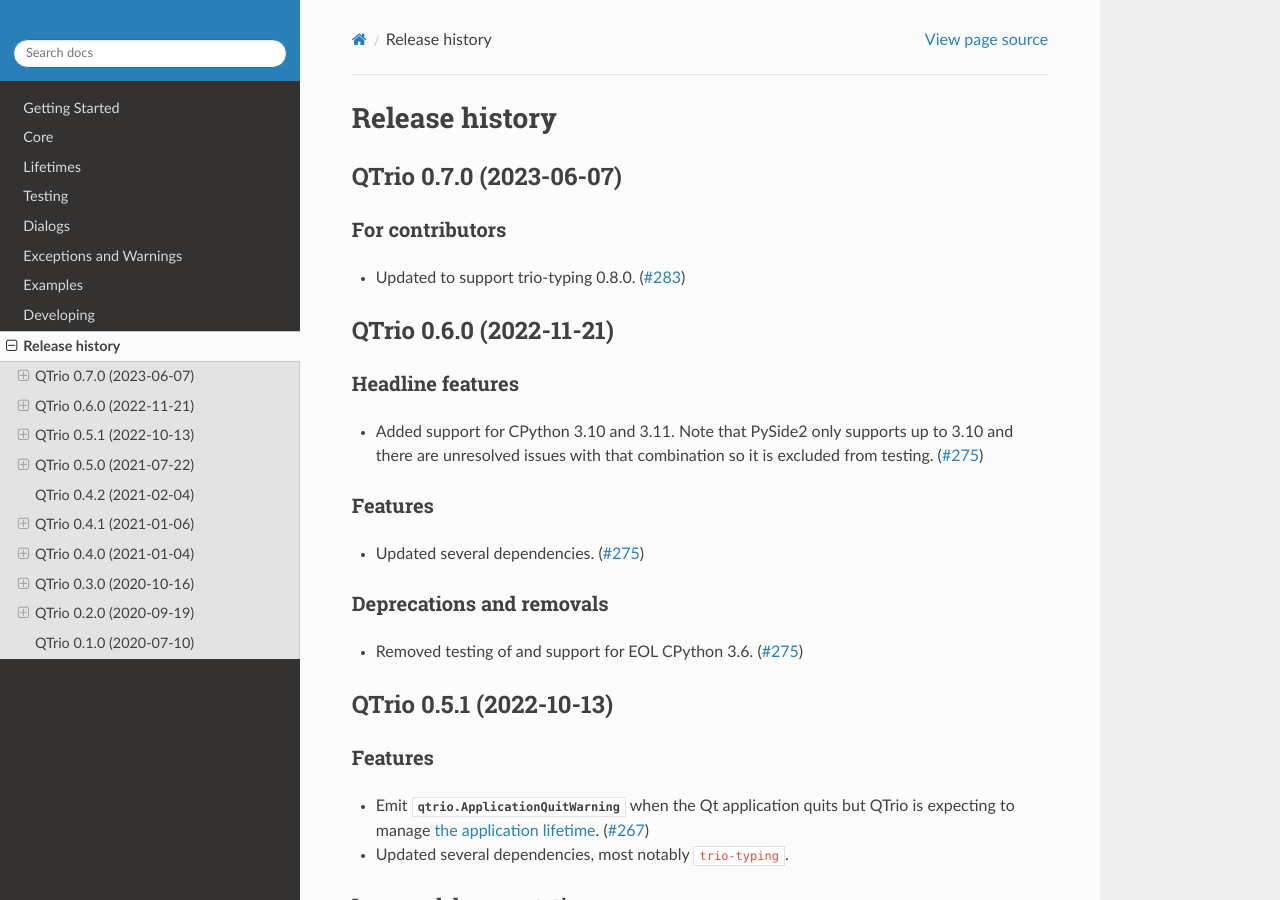
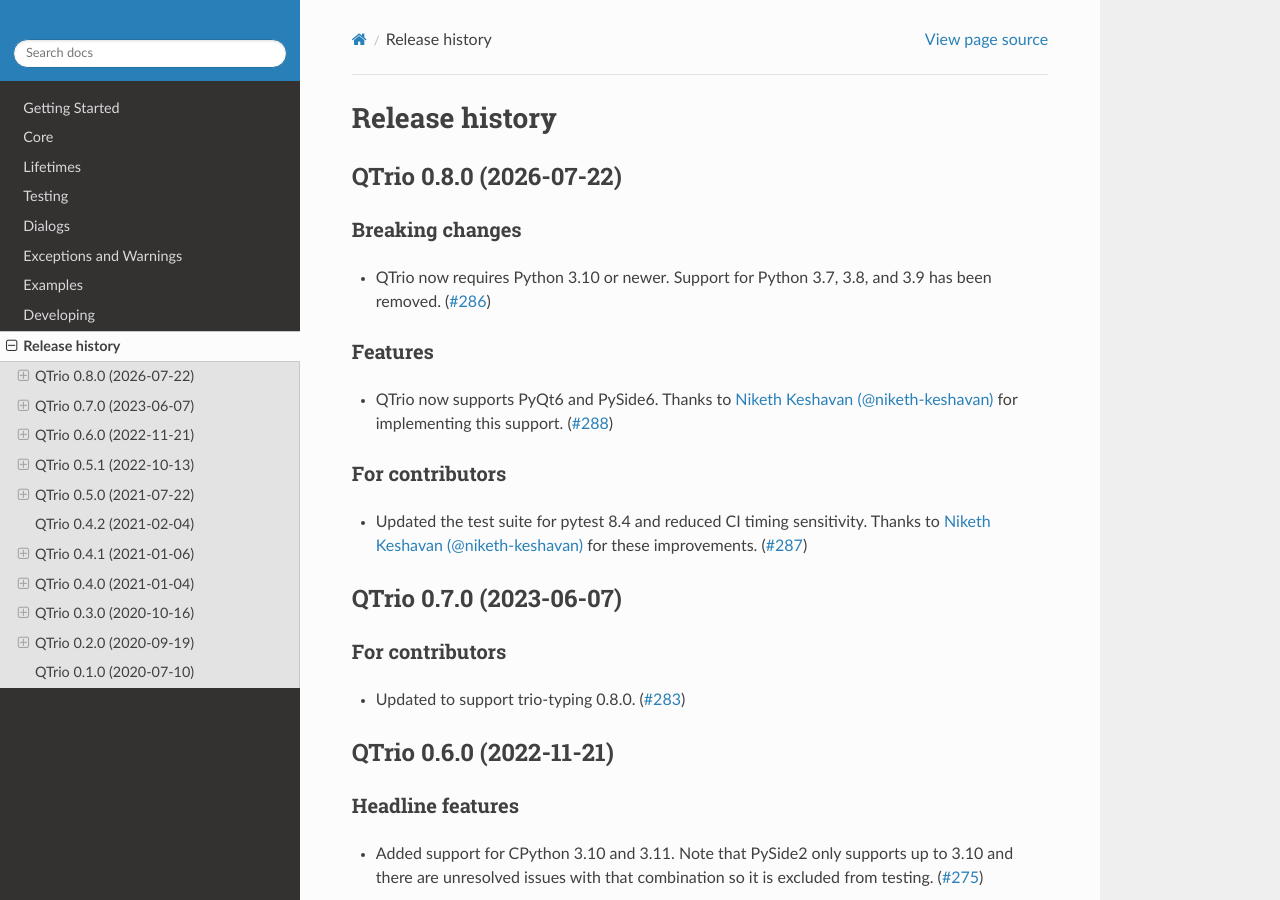
Before and after one commit to altendky/qtrio, a Sphinx documentation site: the page built from docs/source/history.rst, in a window 1280 px wide and 900 px high. Built offline with Sphinx 7.4.7 and the Read the Docs theme 3.1.0, drawn with Linux system fonts in a browser that asks for light colours.

Commit message:
Bump version and run towncrier for v0.8.0 release

```diff
--- a/docs/source/history.rst
+++ b/docs/source/history.rst
@@ -4,6 +4,27 @@
 .. currentmodule:: qtrio
 
 .. towncrier release notes start
+
+QTrio 0.8.0 (2026-07-22)
+------------------------
+
+Breaking changes
+~~~~~~~~~~~~~~~~
+
+- QTrio now requires Python 3.10 or newer. Support for Python 3.7, 3.8, and 3.9 has been removed. (`#286 <https://github.com/altendky/qtrio/issues/286>`__)
+
+
+Features
+~~~~~~~~
+
+- QTrio now supports PyQt6 and PySide6. Thanks to `Niketh Keshavan (@niketh-keshavan) <https://github.com/niketh-keshavan>`__ for implementing this support. (`#288 <https://github.com/altendky/qtrio/issues/288>`__)
+
+
+For contributors
+~~~~~~~~~~~~~~~~
+
+- Updated the test suite for pytest 8.4 and reduced CI timing sensitivity. Thanks to `Niketh Keshavan (@niketh-keshavan) <https://github.com/niketh-keshavan>`__ for these improvements. (`#287 <https://github.com/altendky/qtrio/issues/287>`__)
+
 
 QTrio 0.7.0 (2023-06-07)
 ------------------------
--- a/newsfragments/286.breaking.rst
+++ /dev/null
@@ -1 +0,0 @@
-QTrio now requires Python 3.10 or newer. Support for Python 3.7, 3.8, and 3.9 has been removed.
--- a/newsfragments/287.misc.rst
+++ /dev/null
@@ -1 +0,0 @@
-Updated the test suite for pytest 8.4 and reduced CI timing sensitivity. Thanks to `Niketh Keshavan (@niketh-keshavan) <https://github.com/niketh-keshavan>`__ for these improvements.
--- a/newsfragments/288.feature.rst
+++ /dev/null
@@ -1 +0,0 @@
-QTrio now supports PyQt6 and PySide6. Thanks to `Niketh Keshavan (@niketh-keshavan) <https://github.com/niketh-keshavan>`__ for implementing this support.
--- a/qtrio/_version.py
+++ b/qtrio/_version.py
@@ -3,4 +3,4 @@
 #   exec'd from docs/source/conf.py
 #   attr:'ed from setup.cfg
 
-__version__ = "0.7.0+dev"
+__version__ = "0.8.0"
```
